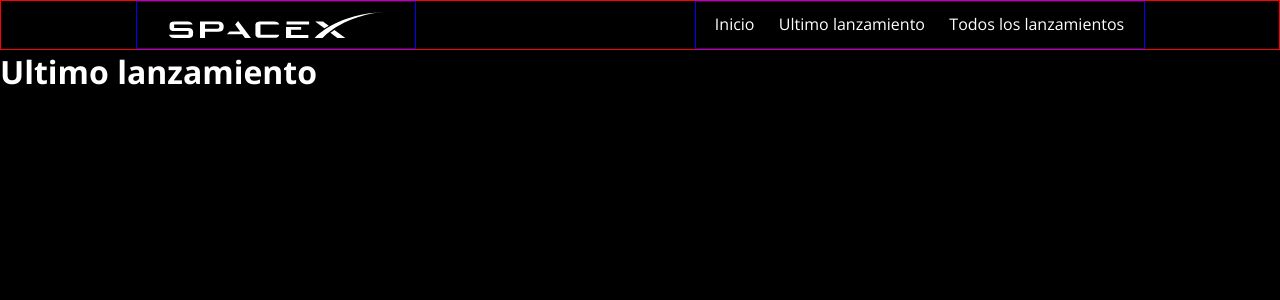
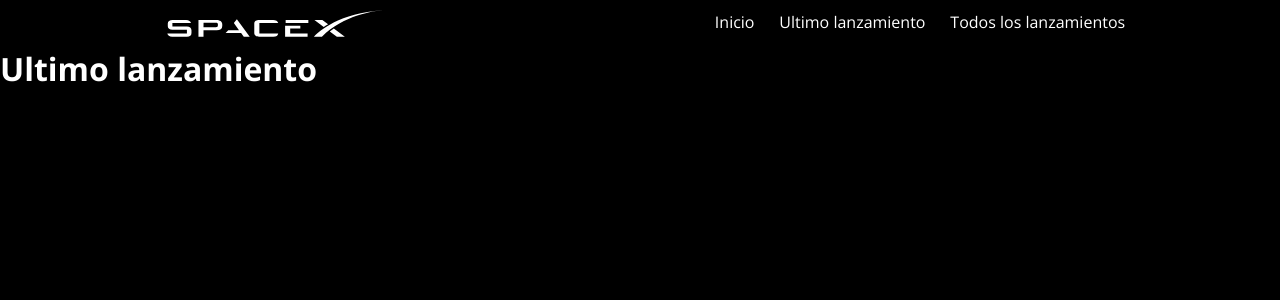
Before and after one commit to carlosqdev/react-spacex, a React (Create React App) app: page /ultimo in a window 1280 px wide. Shown: the top 300 px of the page. Built offline with nearby package versions, Linux system fonts and the light colour scheme.

Commit message:
Refactor en CSS

```diff
--- a/public/index.html
+++ b/public/index.html
@@ -7,37 +7,14 @@
     <meta name="theme-color" content="#000000" />
     <meta
       name="description"
-      content="Web site created using create-react-app"
+      content="Web site created using Reactjs with API SPACEX"
     />
     <link rel="apple-touch-icon" href="%PUBLIC_URL%/logo192.png" />
-    <!--
-      manifest.json provides metadata used when your web app is installed on a
-      user's mobile device or desktop. See https://developers.google.com/web/fundamentals/web-app-manifest/
-    -->
     <link rel="manifest" href="%PUBLIC_URL%/manifest.json" />
-    <!--
-      Notice the use of %PUBLIC_URL% in the tags above.
-      It will be replaced with the URL of the `public` folder during the build.
-      Only files inside the `public` folder can be referenced from the HTML.
-
-      Unlike "/favicon.ico" or "favicon.ico", "%PUBLIC_URL%/favicon.ico" will
-      work correctly both with client-side routing and a non-root public URL.
-      Learn how to configure a non-root public URL by running `npm run build`.
-    -->
-    <title>React App</title>
+    <title>React SpaceX</title>
   </head>
   <body>
     <noscript>You need to enable JavaScript to run this app.</noscript>
     <div id="root"></div>
-    <!--
-      This HTML file is a template.
-      If you open it directly in the browser, you will see an empty page.
-
-      You can add webfonts, meta tags, or analytics to this file.
-      The build step will place the bundled scripts into the <body> tag.
-
-      To begin the development, run `npm start` or `yarn start`.
-      To create a production bundle, use `npm run build` or `yarn build`.
-    -->
   </body>
 </html>
--- a/src/All/All.jsx
+++ b/src/All/All.jsx
@@ -1,7 +1,13 @@
 import React from "react";
+import Nav from "../Nav/Nav";
 
 const All = () => {
-  return <h1>Todos los lanzamiento</h1>;
+  return (
+    <>
+      <Nav />
+      <h1>Todos los lanzamiento</h1>
+    </>
+  )
 };
 
 export default All;
--- a/src/Nav/Nav.css
+++ b/src/Nav/Nav.css
@@ -1,5 +1,4 @@
 .nav {
-  border: 1px solid red;
   background-color: var(--color-primary);
   display: grid;
   grid-auto-flow: column;
@@ -9,12 +8,10 @@
   height: auto;
 }
 .nav__img {
-  border: 1px solid blue;
   width: 280px;
   height: auto;
 }
 .nav__menu {
-  border: 1px solid blue;
   width: 450px;
   display: grid;
   grid-auto-flow: column;
```
